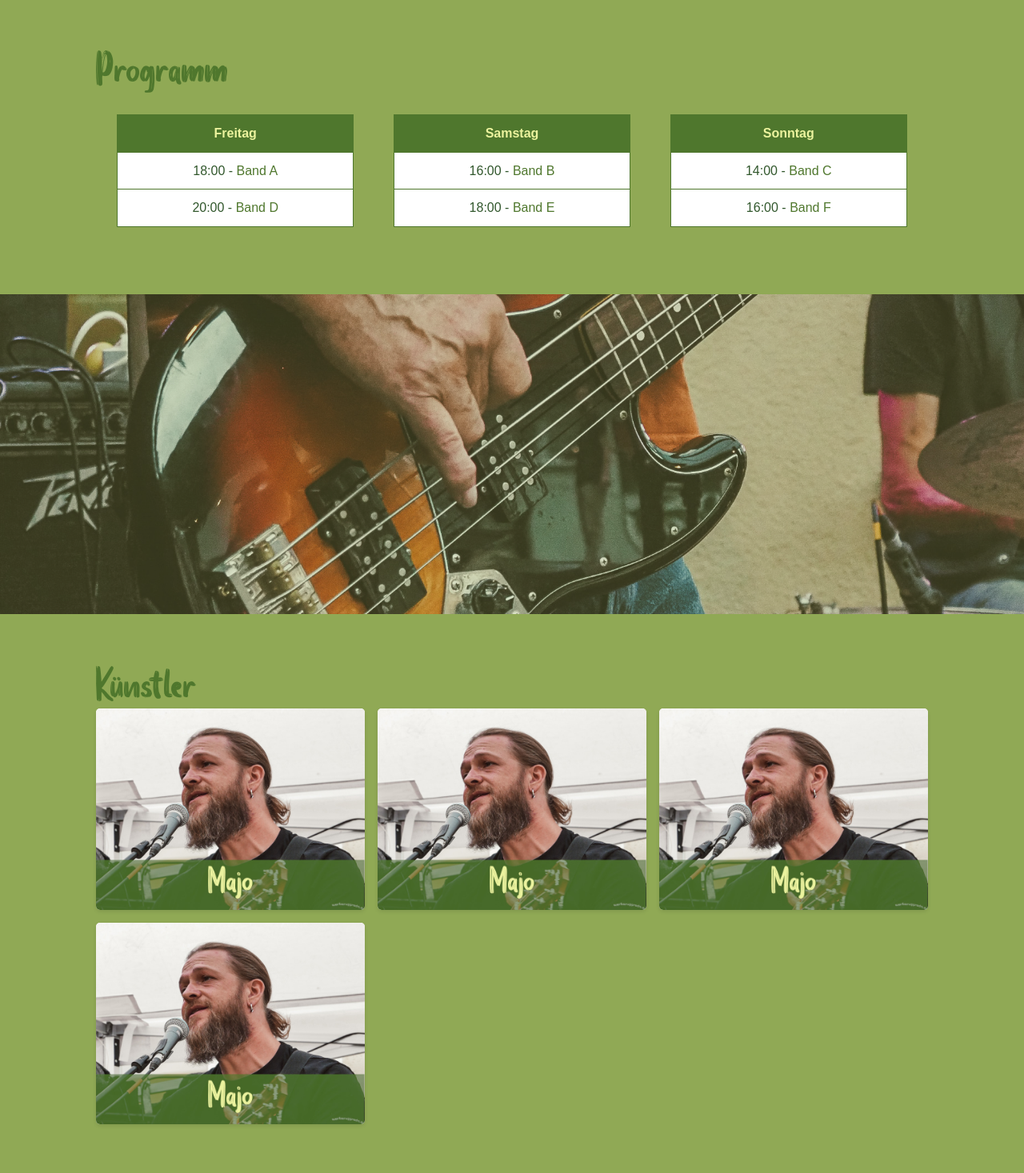
After one commit to falkohamann/tharalala-v3, a PHP site: page /index.php in a window 1280 px wide. The commit adds this page. Shown: the part 1097-2564 px from the top of the page at 80% size. Run offline with PHP 8.4, Linux system fonts and the light colour scheme.

Commit message:
renamed artist section before gallery

```diff
--- a/header.html
+++ b/header.php
@@ -1,5 +1,14 @@
-
-    <header>
+<!DOCTYPE html>
+<html lang="de">
+<head>
+    <meta charset="UTF-8">
+    <meta name="viewport" content="width=device-width, initial-scale=1.0">
+    <title>Tharalala Musik Festival</title>
+    <link rel="stylesheet" href="style.css">
+    <link rel="stylesheet" href="https://cdnjs.cloudflare.com/ajax/libs/font-awesome/5.15.3/css/all.min.css">
+    <script defer src="scripts.js"></script>
+</head>
+<header>
         <div class="container">
             <a href="index.html" class="logo">
                 <img src="assets/images/logo_rund_tr.png" alt="Tharalala Festival Logo">
@@ -11,7 +20,7 @@
                     <span></span>
                 </button>
                 <ul id="nav-links">
-                    <li><a href="index.html">Startseite</a></li>
+                    <li><a href="index.php">Startseite</a></li>
                     <li><a href="#program">Programm</a></li>
                     <li><a href="#artists">Künstler</a></li>
                     <li><a href="#info">Info</a></li>
--- /dev/null
+++ b/index.php
@@ -0,0 +1,202 @@
+<?php include 'header.php'; ?>
+<div id="header"></div>
+<main id="main-content">
+    <section id="welcome-banner">
+        <img src="assets/images/header-vol3.png" alt="Willkommen beim Tharalala Musik Festival!">
+    </section>
+
+    <div class="parallax-container" id="parallax1">
+        <div class="parallax-background" style="background-image: url('assets/images/bg-images/bg-21.jpeg');"></div>
+    </div>
+
+    <section id="program">
+        <div class="container">
+            <img src="assets/images/program.png" alt="Programm">
+            <div class="program-tables-container">
+                <table class="program-table">
+                    <thead>
+                        <tr>
+                            <th>Freitag</th>
+                        </tr>
+                    </thead>
+                    <tbody>
+                        <tr>
+                            <td>18:00 - <a href="#">Band A</a></td>
+                        </tr>
+                        <tr>
+                            <td>20:00 - <a href="#">Band D</a></td>
+                        </tr>
+                    </tbody>
+                </table>
+
+                <table class="program-table">
+                    <thead>
+                        <tr>
+                            <th>Samstag</th>
+                        </tr>
+                    </thead>
+                    <tbody>
+                        <tr>
+                            <td>16:00 - <a href="#">Band B</a></td>
+                        </tr>
+                        <tr>
+                            <td>18:00 - <a href="#">Band E</a></td>
+                        </tr>
+                    </tbody>
+                </table>
+
+                <table class="program-table">
+                    <thead>
+                        <tr>
+                            <th>Sonntag</th>
+                        </tr>
+                    </thead>
+                    <tbody>
+                        <tr>
+                            <td>14:00 - <a href="#">Band C</a></td>
+                        </tr>
+                        <tr>
+                            <td>16:00 - <a href="#">Band F</a></td>
+                        </tr>
+                    </tbody>
+                </table>
+            </div>
+        </div>
+    </section>
+
+    <div class="parallax-container" id="parallax2">
+        <div class="parallax-background" style="background-image: url('assets/images/bg-images/bg-13.jpeg');"></div>
+    </div>
+
+    <section id="artists">
+        <div class="container">
+            <img src="assets/images/kuenstler.png" alt="Künstler">
+            <div class="artists-grid">
+                <a href="javascript:void(0);" onclick="openModal(this);" data-img-index="0" class="artists-grid-item" data-artist-id="artist1">
+                    <img src="assets/images/artist_tiles/artist_kachel4.jpg" alt="Artist 1">
+                </a>
+                <a href="javascript:void(0);" onclick="openModal(this);" data-img-index="1" class="artists-grid-item" data-artist-id="artist2">
+                    <img src="assets/images/artist_tiles/artist_kachel4.jpg" alt="Artist 2">
+                </a>
+                <a href="javascript:void(0);" onclick="openModal(this);" data-img-index="2" class="artists-grid-item" data-artist-id="artist3">
+                    <img src="assets/images/artist_tiles/artist_kachel4.jpg" alt="Artist 3">
+                </a>
+                <a href="javascript:void(0);" onclick="openModal(this);" data-img-index="3" class="artists-grid-item" data-artist-id="artist4">
+                    <img src="assets/images/artist_tiles/artist_kachel4.jpg" alt="Artist 4">
+                </a>
+            </div>
+        </div>
+    </section>
+
+    <div id="artistModal" class="modal">
+        <div class="modal-content">
+            <span class="close-button">×</span>
+            <div class="modal-header">
+                <img src="" alt="" id="modal-image">
+                <h2 id="modal-artist-name"></h2>
+            </div>
+            <div class="modal-body">
+                <p id="modal-bio"></p>
+                <div class="social-links">
+                    <a href="#" target="_blank" id="facebook-link"><i class="fab fa-facebook"></i></a>
+                    <a href="#" target="_blank" id="instagram-link"><i class="fab fa-instagram"></i></a>
+                    <a href="#" target="_blank" id="spotify-link"><i class="fab fa-spotify"></i></a>
+                    <a href="#" target="_blank" id="website-link"><i class="fas fa-globe"></i></a>
+                </div>
+            </div>
+        </div>
+    </div>
+
+    <div class="parallax-container" id="parallax3">
+        <div class="parallax-background" style="background-image: url('assets/images/bg-images/bg-23.jpeg');"></div>
+    </div>
+
+    <section id="info">
+        <div class="container">
+            <img src="assets/images/info.png" alt="Festival Info">
+            <p>Lorem ipsum dolor sit amet, consectetuer adipiscing elit. Aenean commodo ligula eget dolor. Aenean massa. Cum sociis natoque penatibus et magnis dis parturient montes, nascetur ridiculus mus. Donec quam felis, ultricies nec, pellentesque eu, pretium quis, sem. Nulla consequat massa quis enim. Donec pede justo, fringilla vel, aliquet nec, vulputate eget, arcu. In enim justo, rhoncus ut, imperdiet a, venenatis vitae, justo. Nullam dictum felis eu pede mollis pretium. Integer tincidunt. Cras dapibus. Vivamus elementum semper nisi. Aenean vulputate eleifend tellus. Aenean leo ligula, porttitor eu, consequat vitae, eleifend ac, enim. Aliquam lorem ante, dapibus in, viverra quis, feugiat a, tellus. Phasellus viverra nulla ut metus varius laoreet. Quisque rutrum. Aenean imperdiet. Etiam ultricies nisi vel augue.
+            </p>
+            <p>Curabitur ullamcorper ultricies nisi. Nam eget dui. Etiam rhoncus. Maecenas tempus, tellus eget condimentum rhoncus, sem quam semper libero, sit amet adipiscing sem neque sed ipsum. Nam quam nunc, blandit vel, luctus pulvinar, hendrerit id, lorem. Maecenas nec odio et ante tincidunt tempus. Donec vitae sapien ut libero venenatis faucibus. Nullam quis ante. Etiam sit amet orci eget eros faucibus tincidunt. Duis leo. Sed fringilla mauris sit amet nibh. Donec sodales sagittis magna. Sed consequat, leo eget bibendum sodales, augue velit cursus nunc,</p>
+        </div>
+    </section>
+
+    <div class="parallax-container" id="parallax4">
+        <div class="parallax-background" style="background-image: url('assets/images/bg-images/bg-7.jpeg');"></div>
+    </div>
+
+    <section id="location">
+        <div class="container">
+            <img src="assets/images/location.png" alt="Location">
+            <p>Lorem ipsum dolor sit amet, consectetuer adipiscing elit. Aenean commodo ligula eget dolor. Aenean massa. Cum sociis natoque penatibus et magnis dis parturient montes, nascetur ridiculus mus. Donec quam felis, ultricies nec, pellentesque eu, pretium quis, sem. Nulla consequat massa quis enim. Donec pede justo, fringilla vel, aliquet nec, vulputate eget, arcu. In enim justo, rhoncus ut, imperdiet a, venenatis vitae, justo. Nullam dictum felis eu pede mollis pretium. Integer tincidunt. Cras dapibus. Vivamus elementum semper nisi. Aenean vulputate eleifend tellus. Aenean leo ligula, porttitor eu, consequat vitae, eleifend ac, enim. Aliquam lorem ante, dapibus in, viverra quis, feugiat a, tellus. Phasellus viverra nulla ut metus varius laoreet. Quisque rutrum. Aenean imperdiet. Etiam ultricies nisi vel augue.
+            </p>
+            <div class="map-container">
+                <iframe src="https://www.google.com/maps/embed?pb=!1m18!1m12!1m3!1d2511.8972397889434!2d13.581857799999998!3d50.981089999999995!2m3!1f0!2f0!3f0!3m2!1i1024!2i768!4f13.1!3m3!1m2!1s0x4709db66d1315023%3A0x53f84a21561fa28c!2sKuppelhalle%20Tharandt!5e0!3m2!1sde!2sde!4v1737814041368!5m2!1sde!2sde" style="border:0;" allowfullscreen="" loading="lazy" referrerpolicy="no-referrer-when-downgrade"></iframe>
+            </div>
+        </div>
+    </section>
+    <div class="parallax-container" id="parallax5">
+        <div class="parallax-background" style="background-image: url('assets/images/bg-images/bg-20.jpeg');"></div>
+    </div>
+    <section id="pictures">
+        <div class="container">
+            <img src="assets/images/pictures.png" alt="Bilder">
+            <p>Taucht ein in magische Festival-Momente! Unsere Bildergalerie nimmt euch mit auf eine visuelle Reise durch das Tharalala Musik Festival - von mitreißenden Live-Performances über ausgelassene Tanzszenen bis hin zu den kleinen, besonderen Augenblicken, die dieses Festival so einzigartig machen. Lasst die Atmosphäre noch einmal aufleben und entdeckt vielleicht sogar euch selbst in einem der Schnappschüsse.</p>
+            <p><br><a href="gallery.php">Hier geht es zu unseren Bildern!</a></p>
+        </div>
+    </section>
+
+    <div class="parallax-container" id="parallax5">
+        <div class="parallax-background" style="background-image: url('assets/images/bg-images/bg-10.jpeg');"></div>
+    </div>
+    <section id="past">
+        <div class="container">
+            <img src="assets/images/past.png" alt="Vergangenes">
+            <p>Lorem ipsum dolor sit amet...</p>
+        </div>
+    </section>
+
+    <div class="parallax-container" id="parallax5">
+        <div class="parallax-background" style="background-image: url('assets/images/bg-images/bg-1.jpeg');"></div>
+    </div>
+    <section id="contact">
+        <div class="container">
+            <img src="assets/images/contact.png" alt="Kontakt" class="contact-image">
+            <div class="content-wrapper">
+                <div class="contact-section">
+                    <div class="contact-info">
+                        <h3>ALLGEMEINE ANFRAGEN</h3>
+                        <p class="email-address">info@tharalala.de</p>
+                    </div>
+                    <div class="contact-info">
+                        <h3>BOOKING ANFRAGEN</h3>
+                        <p class="email-address">booking@htharalala.de</p>
+                    </div>
+                </div>
+                <div class="form-section">
+                    <h2>WIR MELDEN UNS!</h2>
+                    <form action="#" method="post">
+                        <label for="name">Name</label>
+                        <input type="text" id="name" name="name" required>
+                        <label for="email">Email Address</label>
+                        <input type="email" id="email" name="email" required>
+                        <label for="message">Nachricht</label>
+                        <textarea id="message" name="message" required rows="6"></textarea>
+                        <div class="checkbox-container">
+                            <input type="checkbox" id="data-privacy" name="data-privacy" required>
+                            <label for="data-privacy">Mit dem Absenden dieser Nachricht akzeptiere ich die <a href="#">Datenschutzerklärung</a></label>
+                        </div>
+                        <input type="submit" value="SENDEN">
+                    </form>
+                </div>
+            </div>
+        </div>
+    </section>
+
+    <div class="parallax-container" id="parallax6">
+        <div class="parallax-background" style="background-image: url('assets/images/bg-images/bg-3.jpeg');"></div>
+    </div>
+</main>
+<div id="footer"></div>
+<?php include 'footer.php'; ?>
+</body>
+</html>
--- a/style.css
+++ b/style.css
@@ -247,13 +247,13 @@ h2 {
 }
 
 /* --- Artist Section --- */
-.gallery {
+.artists-grid {
   display: grid;
   grid-template-columns: repeat(auto-fill, minmax(250px, 1fr));
   gap: 1rem;
 }
 
-.gallery-item {
+.artists-grid-item {
   position: relative;
   overflow: hidden;
   border-radius: 5px;
@@ -261,14 +261,14 @@ h2 {
   background-color: #fff;
 }
 
-.gallery-item img {
+.artists-grid-item img {
   width: 100%;
   height: auto;
   display: block;
   transition: transform 0.3s ease;
 }
 
-.gallery-item:hover img {
+.artists-grid-item:hover img {
   transform: scale(1.1);
 }
 
```
Also changed, not shown: index.html (deleted, +0 -220 lines), scripts.js (+27 -32 lines), footer.php (renamed from footer.html).
